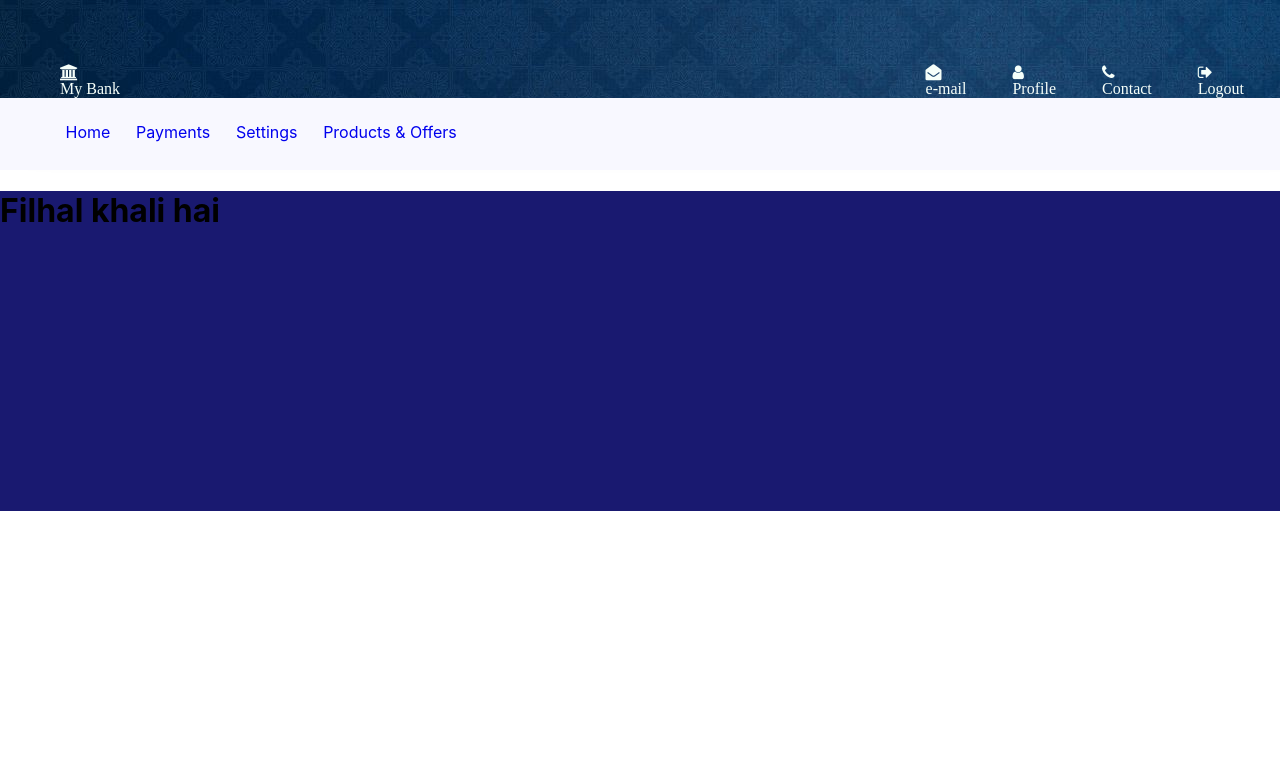
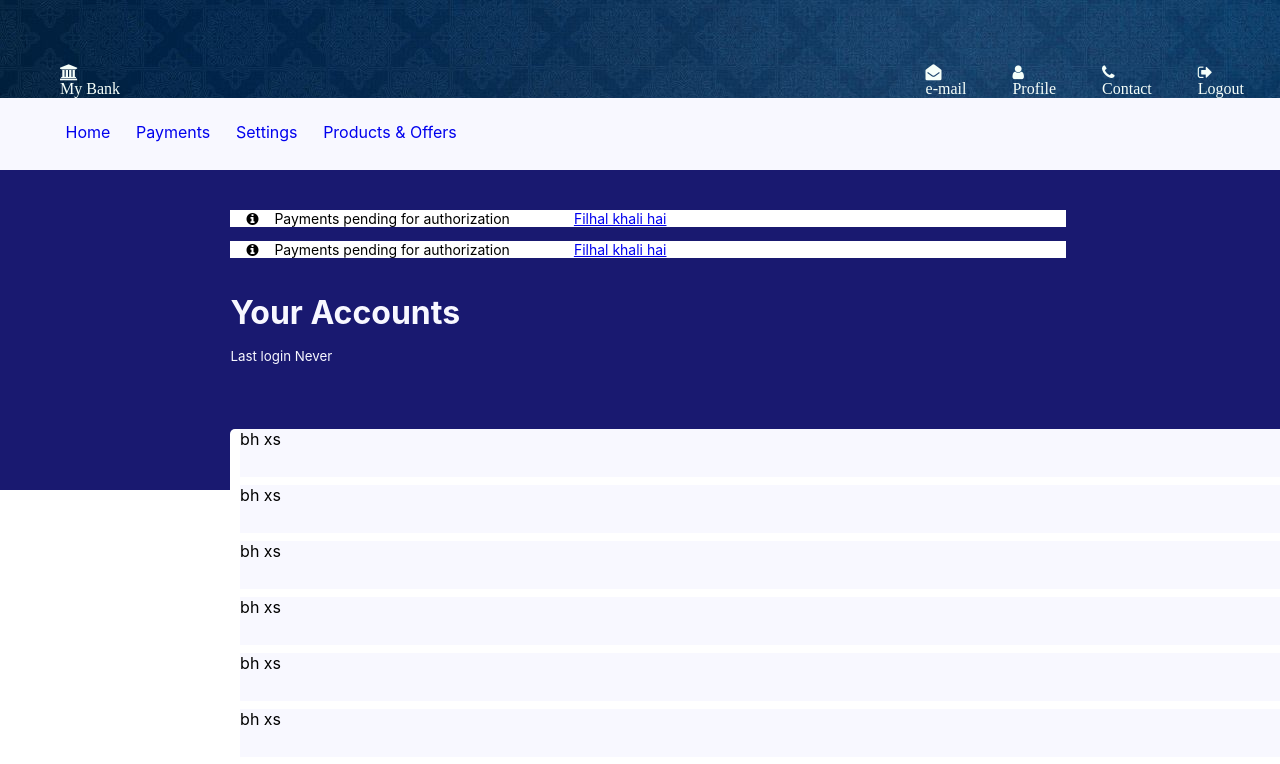
Before and after one commit to Riti24/Banking-Application, a React (Create React App) app: page /home in a window 1280 px wide. Shown: the top 764 px of the page. Built offline with nearby package versions, Linux system fonts and the light colour scheme.

Commit message:
Nikhil Modal Completed

```diff
--- a/src/App.css
+++ b/src/App.css
@@ -28,13 +28,46 @@
 .fa{
   padding-right: 1rem;
 }
+.container-info-link{
+  padding: 2% 18%;
+  margin-bottom:-2%;
+}
+.info-link{
+  background-color:white;
+  font-size: 14px;
+  padding-left: 1rem;
+  width: 100%;
+}
+.flex-cont{
+  margin-top: 5%;
+  margin-left: 18%;
+  background-color:white;
+  border-radius: 5px
+}
+li{
+  background-color:ghostwhite;
+  margin-left: -3%;
+  height: 3rem;
+  margin-bottom: 0.5rem;
+}
+.modal{
+  position: fixed; /* Stay in place */
 
+  z-index: 1; /* Sit on top */
+  left: 10%;
+  top: 20%;
+  width: 10%; /* Full width */
+  height: 10%; /* Full height */
+  overflow: auto; /* Enable scroll if needed */
+  background-color: rgb(0,0,0); /* Fallback color */
+  background-color: rgba(0,0,0,0.4); /* Black w/ opacity */
+}
 .App-logo {
   height: 40vmin;
   pointer-events: none;
 }
 
-@media (prefers-reduced-motion: no-preference) {
+/* @media (prefers-reduced-motion: no-preference) {
   .App-logo {
     animation: App-logo-spin infinite 20s linear;
   }
@@ -62,7 +95,7 @@
   to {
     transform: rotate(360deg);
   }
-}
+} */
 .inner-container{
   margin:22%;
   text-align: center;
@@ -74,3 +107,8 @@
   width: fit-content;
 
 }
+@media only screen and (max-width: 540px) {
+  li {
+    margin-left: -15%;
+  }
+}
--- a/src/Components/HomeComponent.js
+++ b/src/Components/HomeComponent.js
@@ -1,8 +1,20 @@
-import React, { Component } from 'react';
+import { Component } from 'react';
 import { Link } from 'react-router-dom';
 
 
 class Home extends Component{
+    constructor(props){
+        super(props);
+        this.state = {
+            isModalOpen: false
+        }
+    }
+    showModal=()=>{ //don't need to bind while usiung arrow function
+        console.log(this.state.isModalOpen);
+        this.setState({
+            isModalOpen:!this.state.isModalOpen
+        })
+    }
     render(){
         return(
         <div>
@@ -15,7 +27,35 @@ class Home extends Component{
                  </ul>
             </div>
             <div className="home-content">
-                <h1>Filhal khali hai</h1>
+                <div className="container-info-link">
+                    <p className="info-link">
+                    <i className="fa fa-info-circle" aria-hidden="true"></i>
+                        Payments pending for authorization
+                        <a href="#" style={{paddingLeft:'4rem'}}>Filhal khali hai</a>
+                    </p>
+                    <p className="info-link">
+                    <i className="fa fa-info-circle" aria-hidden="true"></i>
+                        Payments pending for authorization
+                        <a href="#" style={{paddingLeft:'4rem'}}>Filhal khali hai</a>
+                    </p>
+                </div>
+                <h1 style={{color:'ghostwhite',paddingLeft:'18%',marginBottom:'1%'}}>
+                    Your Accounts
+                </h1>
+                <small style={{color:'ghostwhite',paddingLeft:'18%'}}>Last login Never</small>
+                <div className="flex-cont">
+                    <ul style={{listStyleType:'none'}}>
+                        <li onClick={this.showModal}>bh xs</li>
+                        <div className="modal" style={{display:this.state.isModalOpen?'block':'none'}}>
+                            gwanjsknsk
+                        </div>
+                        <li>bh xs</li>
+                        <li>bh xs</li>
+                        <li>bh xs</li>
+                        <li>bh xs</li>
+                        <li>bh xs</li>
+                    </ul>
+                </div>
             </div>
          </div>
         );
```
